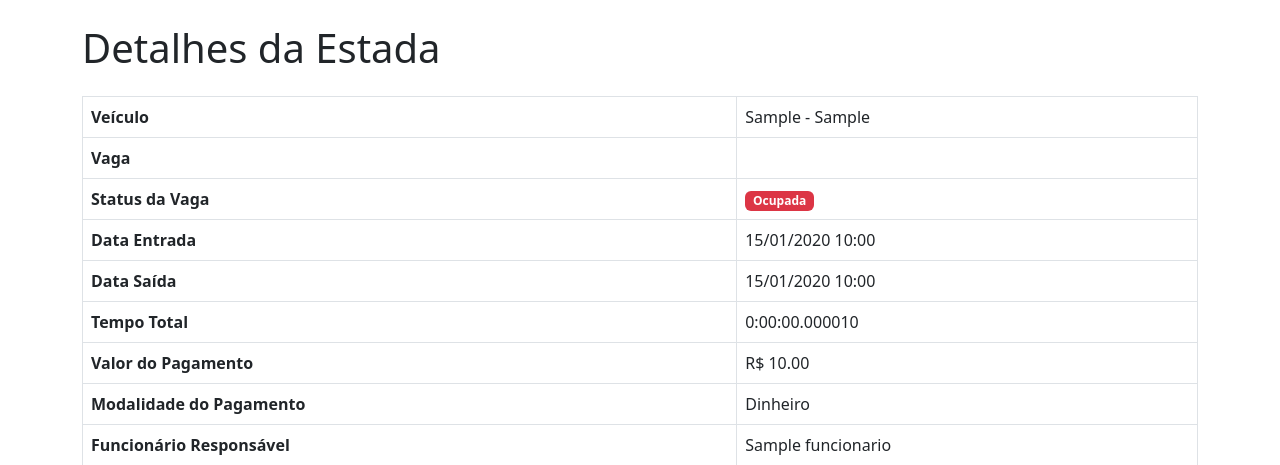
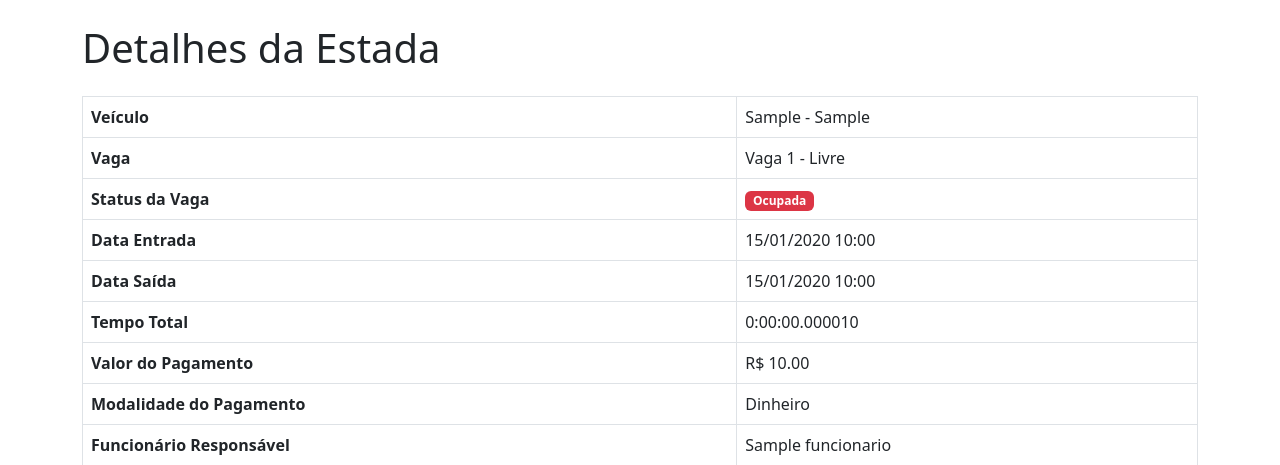
Before and after one commit to miguelcalisto/Projeto-integrador, a Django app: page /estada/1/ in a window 1280 px wide. Shown: the part 56-521 px from the top of the page. Run offline with Django 5.2, Linux system fonts and the light colour scheme; a user stored in the database is signed in; tables that the repository leaves empty hold one stand-in row (values such as "Sample post").

Commit message:
mudando em detalhe-estada estada.vaga

```diff
--- a/estada/templates/detalhe-estada.html
+++ b/estada/templates/detalhe-estada.html
@@ -13,7 +13,8 @@
         </tr>
         <tr>
             <th>Vaga</th>
-            <td>{{ estada.numero_vaga }}</td>
+<!--            <td>{{ estada.numero_vaga }}</td>-->
+            <td>{{ estada.vaga }}</td>
         </tr>
         <tr>
             <th>Status da Vaga</th>
```
